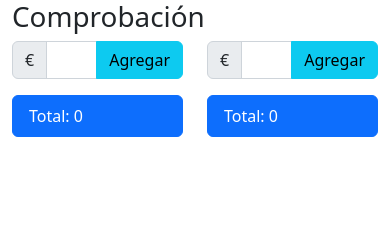
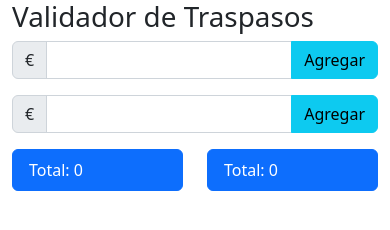
Before and after one commit to PabloJS/verificador-traspasos, a plain HTML site: page index.html in a window 390 px wide. Drawn offline with nearby package versions, Linux system fonts and the light colour scheme.

Commit message:
Cambios de texto y de diseño para móvil

```diff
--- a/index.html
+++ b/index.html
@@ -6,8 +6,8 @@
   <meta name="viewport" content="width=device-width, initial-scale=1">
 
   <title>A Basic HTML5 Template</title>
-  <meta name="description" content="A simple HTML5 Template for new projects.">
-  <meta name="author" content="SitePoint">
+  <meta name="description" content="Validador de Traspasos - LCDEFantasy">
+  <meta name="author" content="LCDEFantasy">
 
   <link href="https://cdn.jsdelivr.net/npm/bootstrap@5.2.0-beta1/dist/css/bootstrap.min.css" rel="stylesheet" integrity="sha384-0evHe/X+R7YkIZDRvuzKMRqM+OrBnVFBL6DOitfPri4tjfHxaWutUpFmBp4vmVor" crossorigin="anonymous">
   <link rel="stylesheet" href="https://cdn.jsdelivr.net/npm/bootstrap-icons@1.8.3/font/bootstrap-icons.css">
@@ -20,14 +20,14 @@
         <h1>{{ message }}</h1>
 
         <div class="row">
-          <div class="col">
+          <div class="col-sm">
             <div class="input-group mb-3">
               <span class="input-group-text">€</span>
               <input type="text" class="form-control" v-model="valor1">
               <button class="btn btn-info" type="button" id="button-addon2" @click="agrega1()"> Agregar</button>
             </div>
           </div>
-          <div class="col">
+          <div class="col-sm">
             <div class="input-group mb-3">
               <span class="input-group-text">€</span>
               <input type="text" class="form-control" v-model="valor2">
@@ -65,7 +65,7 @@
         createApp({
           data() {
             return {
-              message: 'Comprobación',
+              message: 'Validador de Traspasos',
               valor1: '',
               valor2: '',
               lista1: [],
@@ -103,8 +103,10 @@
           },
           methods: {
             agrega1() {
-              this.lista1.push(parseInt(this.valor1))
-              this.valor1 = '';
+              if(this.valor1 && this.valor1 != 0){
+                this.lista1.push(parseInt(this.valor1))
+                this.valor1 = '';
+              }
             },
             agrega2() {
               this.lista2.push(parseInt(this.valor2))
```
